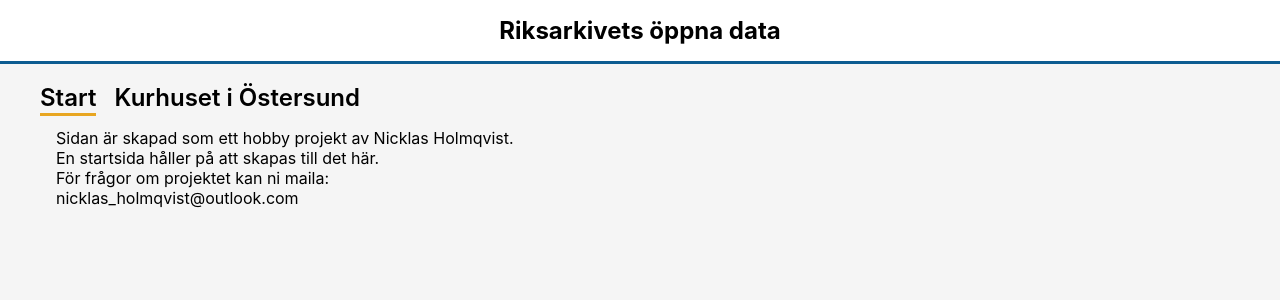
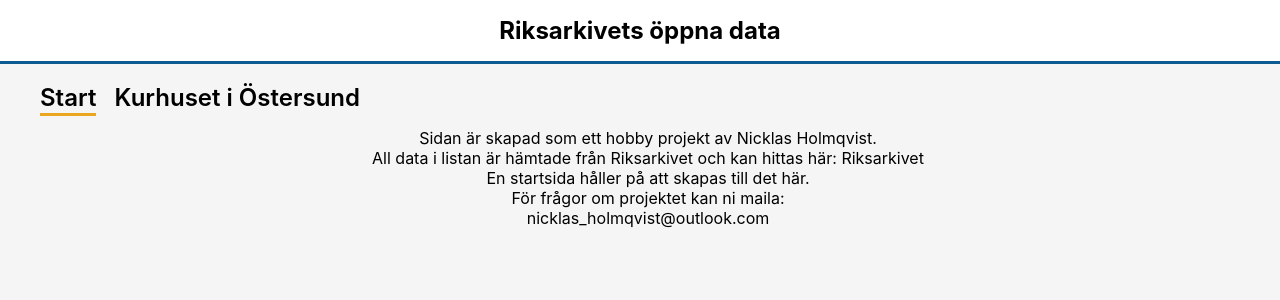
Before and after one commit to Nicklas-Holmqvist/riksarkivets-oppna-databaser, a Next.js app: page / in a window 1280 px wide. Shown: the top 300 px of the page. Built offline with nearby package versions, Linux system fonts and the light colour scheme.

Commit message:
style: add more info on landingPage and styling

```diff
--- a/pages/index.tsx
+++ b/pages/index.tsx
@@ -12,6 +12,10 @@ export default function Home() {
       </Head>
       <StyledMain>
         <p>Sidan är skapad som ett hobby projekt av Nicklas Holmqvist.</p>
+        <p>
+          All data i listan är hämtade från Riksarkivet och kan hittas här:{' '}
+          <a href="https://riksarkivet.se/psidata">Riksarkivet</a>{' '}
+        </p>
         <p>En startsida håller på att skapas till det här.</p>
         <p>För frågor om projektet kan ni maila:</p>
         <a href="mailto:nicklas_holmqvist@outlook.com">
@@ -24,6 +28,8 @@ export default function Home() {
 
 const StyledMain = styled.main`
   padding-left: 1rem;
+  width: 100%;
+  text-align: center;
   @media (max-width: 800px) {
     padding-top: 4.5rem;
   }
```
Also changed, not shown: pages/kurhuset-i-ostersund.tsx (+13 -3 lines).
